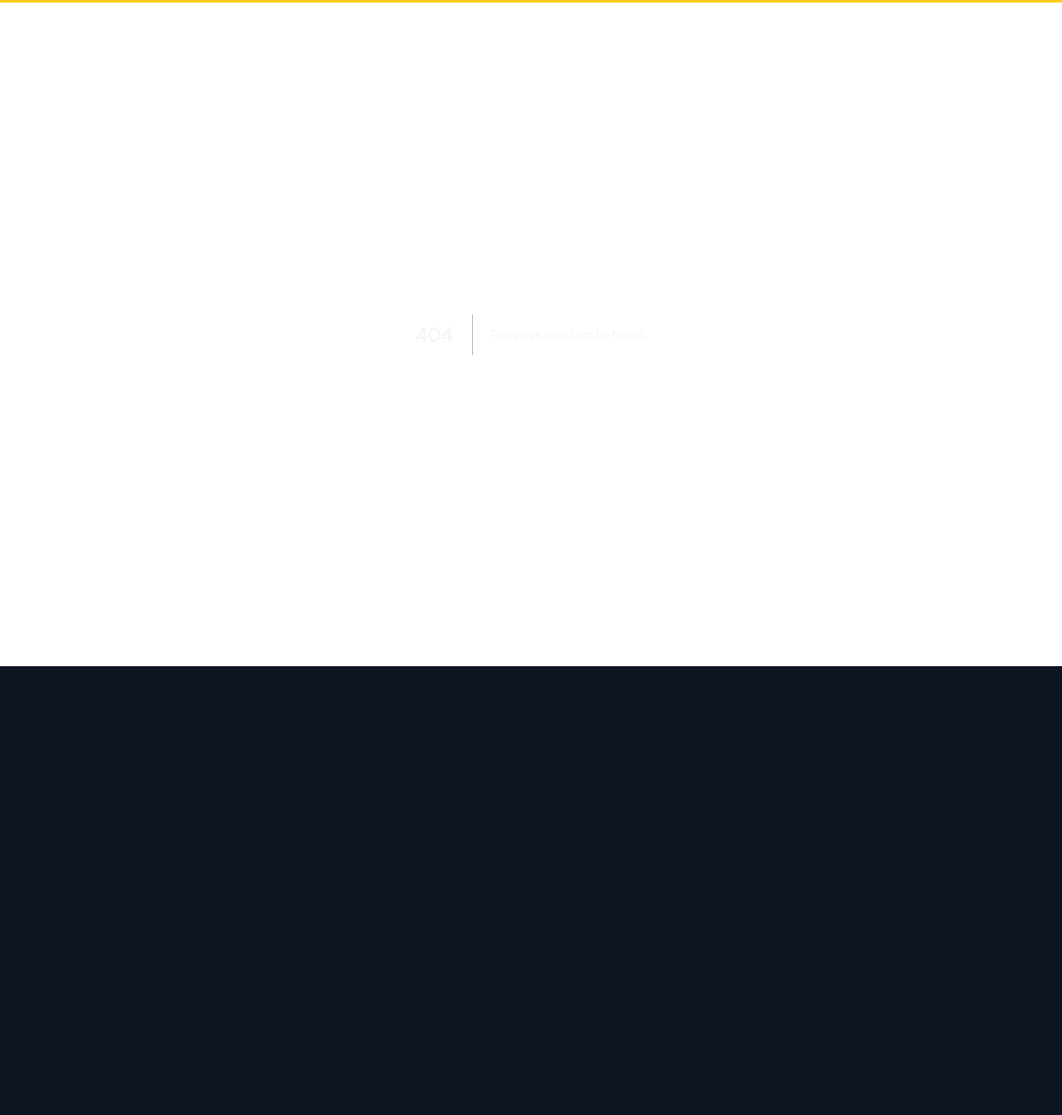
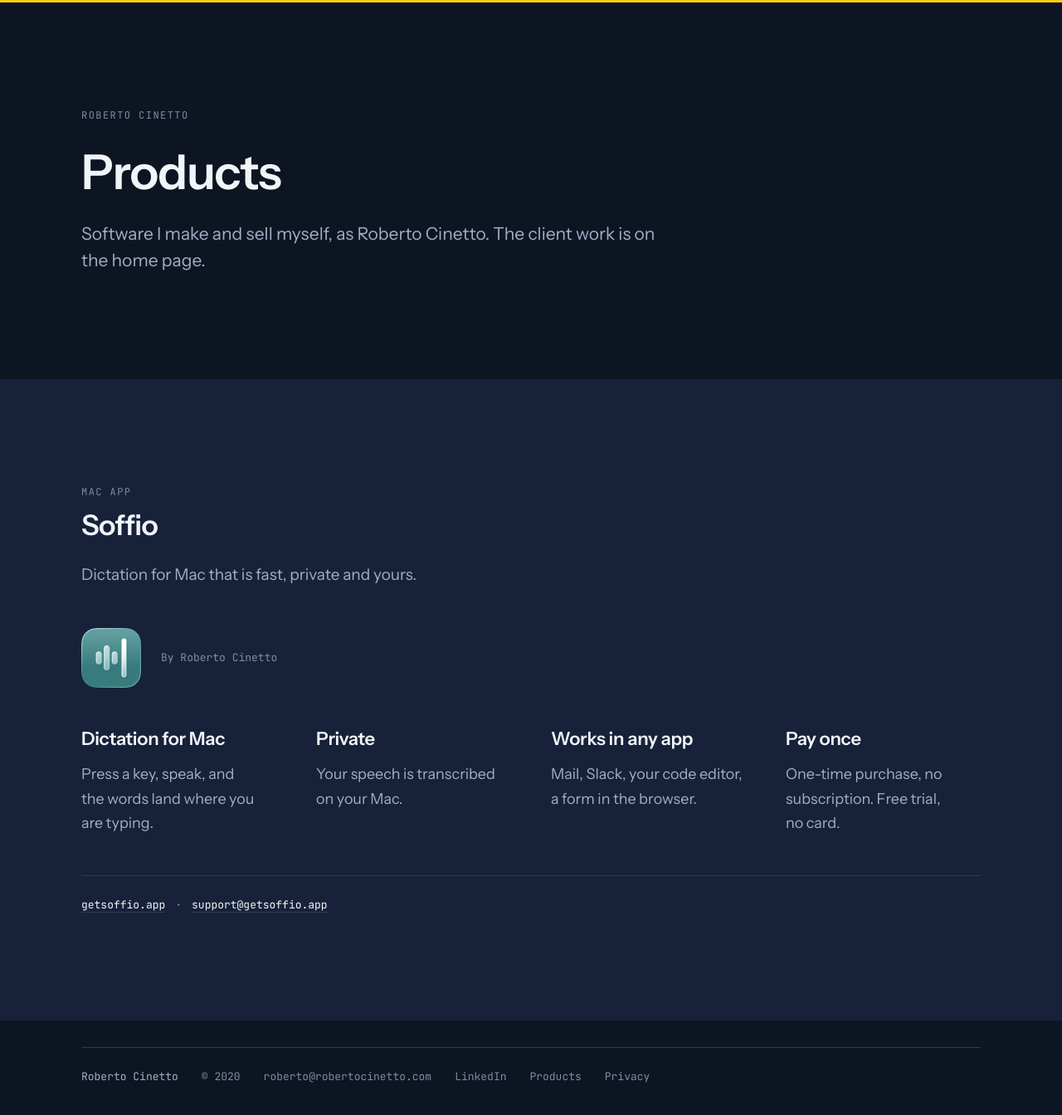
Before and after one commit to robertocinetto/robertocinetto-com, a Next.js app: page /products in a window 1280 px wide. Before the commit this address had no page. Shown: the top 1344 px of the page at 83% size. Before the commit the page ends 803 px from the top, so only its background shows below. Built offline with nearby package versions, Linux system fonts and the light colour scheme.

Commit message:
feat: /products page with Soffio, linked from the footer

```diff
--- /dev/null
+++ b/src/app/products/page.tsx
@@ -0,0 +1,92 @@
+import type { Metadata } from "next";
+import Image from "next/image";
+
+import ExternalLink from "@/components/ExternalLink";
+import Section, { SECTION_PADDING } from "@/components/home/Section";
+import Shell from "@/components/home/Shell";
+import SiteFooter from "@/components/home/SiteFooter";
+import { products, productsPage } from "@/content/products";
+import { NAME, PRODUCTS_PATH } from "@/content/site";
+
+/* The title picks up the root layout's `%s | Roberto Cinetto` template. The
+   canonical is restated for the same reason /privacy restates it: metadata
+   merges shallowly, so it would otherwise inherit "/". */
+export const metadata: Metadata = {
+  title: productsPage.heading,
+  description: productsPage.description,
+  alternates: { canonical: PRODUCTS_PATH },
+};
+
+/* Same opener as /privacy (name eyebrow, h1, lead) inside Shell, then one band
+   per product, starting on panel under the night opener and alternating, so the
+   page ends the way the home page does, with the night footer after it. Links
+   are plain anchors; off-site ones go through ExternalLink. */
+const Products = () => (
+  <>
+    <main>
+      <header aria-labelledby="products-heading" className={SECTION_PADDING}>
+        <Shell>
+          <div className="flex max-w-[66ch] flex-col gap-7">
+            <p className="font-mono text-label uppercase text-haze-dim">
+              {NAME}
+            </p>
+            <h1 id="products-heading" className="text-h1">
+              {productsPage.heading}
+            </h1>
+            <p className="max-w-[52ch] text-lead">{productsPage.lead}</p>
+          </div>
+        </Shell>
+      </header>
+
+      {products.map((product, index) => (
+        <Section
+          key={product.id}
+          id={product.id}
+          label={product.label}
+          heading={product.name}
+          lead={product.description}
+          surface={index % 2 === 0 ? "panel" : "night"}
+        >
+          <div className="flex flex-col gap-12">
+            <div className="flex items-center gap-6">
+              <Image
+                src={product.icon.src}
+                alt={product.icon.alt}
+                width={72}
+                height={72}
+                className="size-[72px] shrink-0"
+              />
+              <p className="font-mono text-caption text-haze-dim">
+                {product.byline}
+              </p>
+            </div>
+
+            <ul className="grid grid-cols-[repeat(auto-fit,minmax(min(100%,220px),1fr))] gap-12">
+              {product.facts.map((fact) => (
+                <li key={fact.title} className="flex flex-col gap-3.5">
+                  <h3 className="text-h3">{fact.title}</h3>
+                  <p className="text-body">{fact.detail}</p>
+                </li>
+              ))}
+            </ul>
+
+            <p className="border-t border-line pt-6 font-mono text-caption text-haze-dim">
+              <ExternalLink href={product.site.href}>
+                {product.site.label}
+              </ExternalLink>
+              <span className="mx-3" aria-hidden="true">
+                ·
+              </span>
+              <a href={`mailto:${product.supportEmail}`}>
+                {product.supportEmail}
+              </a>
+            </p>
+          </div>
+        </Section>
+      ))}
+    </main>
+    <SiteFooter />
+  </>
+);
+
+export default Products;
--- a/src/app/sitemap.ts
+++ b/src/app/sitemap.ts
@@ -1,8 +1,8 @@
 import type { MetadataRoute } from "next";
 
-import { SITE_URL } from "@/content/site";
+import { PRODUCTS_PATH, SITE_URL } from "@/content/site";
 
-/* One indexable page. /privacy is left out on purpose: it is noindex (see its
+/* Two indexable pages. /privacy is left out on purpose: it is noindex (see its
    metadata), and listing a noindex URL here would send contradictory signals.
    Add entries when /work/[slug] or /agencies land. */
 const sitemap = (): MetadataRoute.Sitemap => [
@@ -12,6 +12,12 @@
     changeFrequency: "monthly",
     priority: 1,
   },
+  {
+    url: `${SITE_URL}${PRODUCTS_PATH}`,
+    lastModified: new Date(),
+    changeFrequency: "monthly",
+    priority: 0.6,
+  },
 ];
 
 export default sitemap;
--- a/src/components/home/SiteFooter.tsx
+++ b/src/components/home/SiteFooter.tsx
@@ -6,6 +6,8 @@
   NAME,
   PRIVACY_LABEL,
   PRIVACY_PATH,
+  PRODUCTS_LABEL,
+  PRODUCTS_PATH,
 } from "@/content/site";
 
 import Shell from "./Shell";
@@ -34,6 +36,10 @@
         >
           LinkedIn
         </ExternalLink>
+        {/* The only navigation the site has: plain anchors, no header. */}
+        <a href={PRODUCTS_PATH} className={linkClassName}>
+          {PRODUCTS_LABEL}
+        </a>
         {/* A plain anchor, not next/link: the site has no client-side routing
             and this link doesn't justify adding it. Untracked on purpose, since
             it is neither a lead nor a social click. It also puts the policy one
--- /dev/null
+++ b/src/content/products.ts
@@ -0,0 +1,72 @@
+import { NAME } from "./site";
+
+/**
+ * The /products page: things I make and sell myself, apart from the client
+ * work on the home page. Add a product by appending an object to `products`;
+ * it renders as its own band, with the anchor `/products#<id>`, and needs no
+ * component change.
+ *
+ * Facts and wording come from the product's own site (getsoffio.app, English
+ * copy). Nothing here is invented: if the product site changes, change this.
+ * No price is shown on purpose: the product site is the one place that states
+ * it, and a second copy here would drift.
+ */
+
+export interface ProductLink {
+  label: string;
+  href: string;
+}
+
+export interface Product {
+  /** Anchor id, lower case. */
+  id: string;
+  name: string;
+  /** Mono eyebrow. Sentence case here, shouted by CSS. */
+  label: string;
+  description: string;
+  /** Mono line next to the icon: who made it. */
+  byline: string;
+  /** Three or four short facts, each a bold lead and a plain line. */
+  facts: { title: string; detail: string }[];
+  /** Square image under /public, and its alt text. */
+  icon: { src: string; alt: string };
+  site: ProductLink;
+  supportEmail: string;
+}
+
+export const productsPage = {
+  heading: "Products",
+  description: `Apps I make and sell myself. Soffio is dictation for Mac, by ${NAME}.`,
+  lead: `Software I make and sell myself, as ${NAME}. The client work is on the home page.`,
+} as const;
+
+export const products: Product[] = [
+  {
+    id: "soffio",
+    name: "Soffio",
+    label: "Mac app",
+    description: "Dictation for Mac that is fast, private and yours.",
+    byline: `By ${NAME}`,
+    facts: [
+      {
+        title: "Dictation for Mac",
+        detail: "Press a key, speak, and the words land where you are typing.",
+      },
+      {
+        title: "Private",
+        detail: "Your speech is transcribed on your Mac.",
+      },
+      {
+        title: "Works in any app",
+        detail: "Mail, Slack, your code editor, a form in the browser.",
+      },
+      {
+        title: "Pay once",
+        detail: "One-time purchase, no subscription. Free trial, no card.",
+      },
+    ],
+    icon: { src: "/soffio-icon.png", alt: "The Soffio app icon" },
+    site: { label: "getsoffio.app", href: "https://getsoffio.app" },
+    supportEmail: "support@getsoffio.app",
+  },
+];
--- a/src/content/site.ts
+++ b/src/content/site.ts
@@ -31,6 +31,14 @@
 export const PRIVACY_PATH = "/privacy";
 export const PRIVACY_LABEL = "Privacy";
 
+/**
+ * The products page. Polar, where the products are sold, links here from the
+ * seller profile, so people who see "Roberto Cinetto" on a receipt can find
+ * what they bought. Each product has an anchor (`/products#soffio`).
+ */
+export const PRODUCTS_PATH = "/products";
+export const PRODUCTS_LABEL = "Products";
+
 export const LOCALITY = "North Vancouver";
 export const REGION = "BC";
 export const COUNTRY = "CA";
```
Also changed, not shown: public/soffio-icon.png (added), 3 other files (tests, documents, lock files or other folders).
